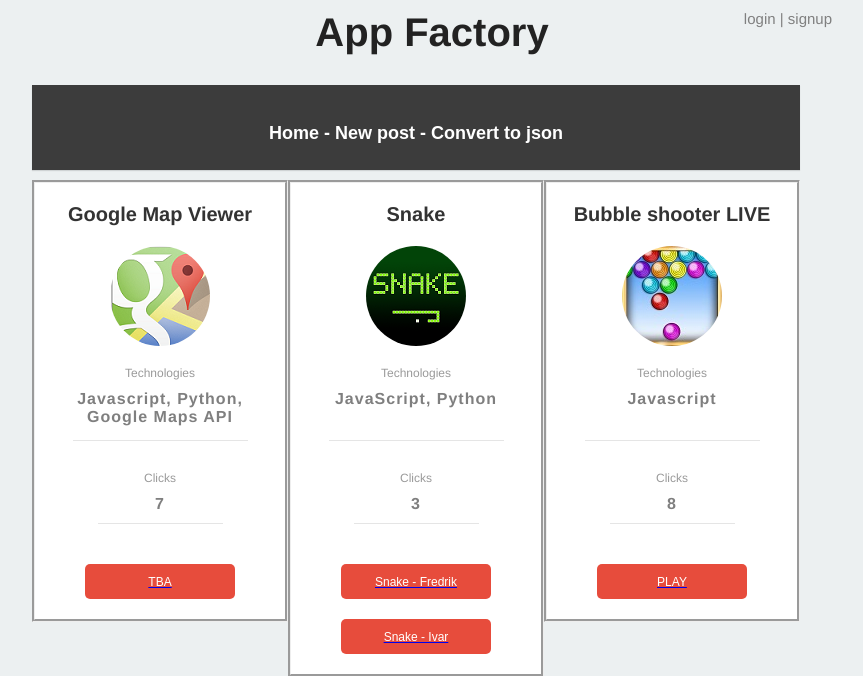
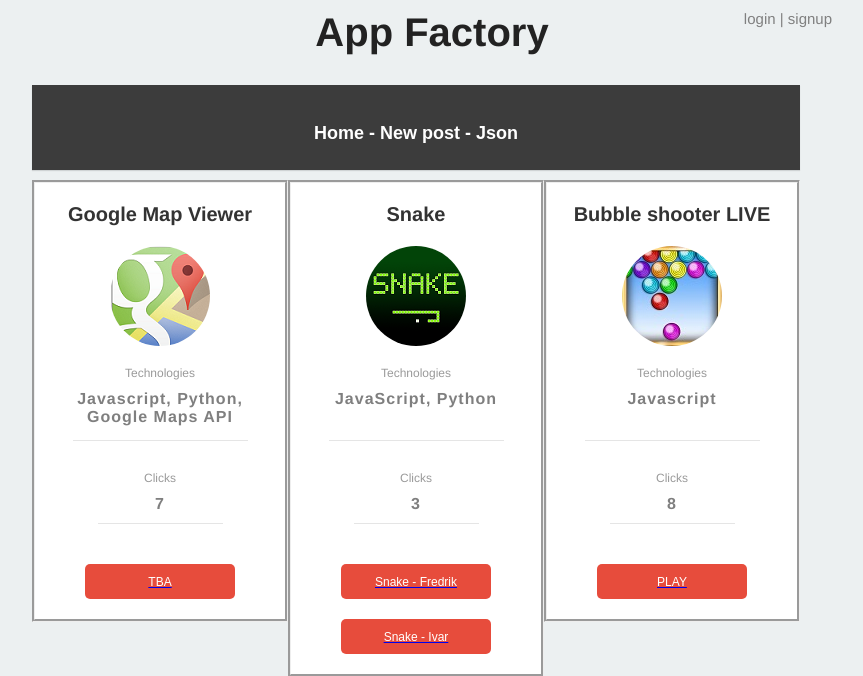
Before and after one commit to Jaden-/App-Factory, a Python web app: template blog/templates/front.html in a window 1280 px wide. Shown: the top 676 px of the page, without its empty margins (208-1071 px from the left). Run offline with Jinja, Linux system fonts and the light colour scheme; the template is opened without the code that fills it, so the values that code supplies are empty.

Commit message:
Changed name of json header

```diff
--- a/blog/templates/base.html
+++ b/blog/templates/base.html
@@ -20,7 +20,7 @@
           -
           <a href="/newpost">New post</a>
           -
-          <a href=".json">Convert to json</a>
+          <a href=".json">Json</a>
       </p>
   </nav>
   <a>
```
